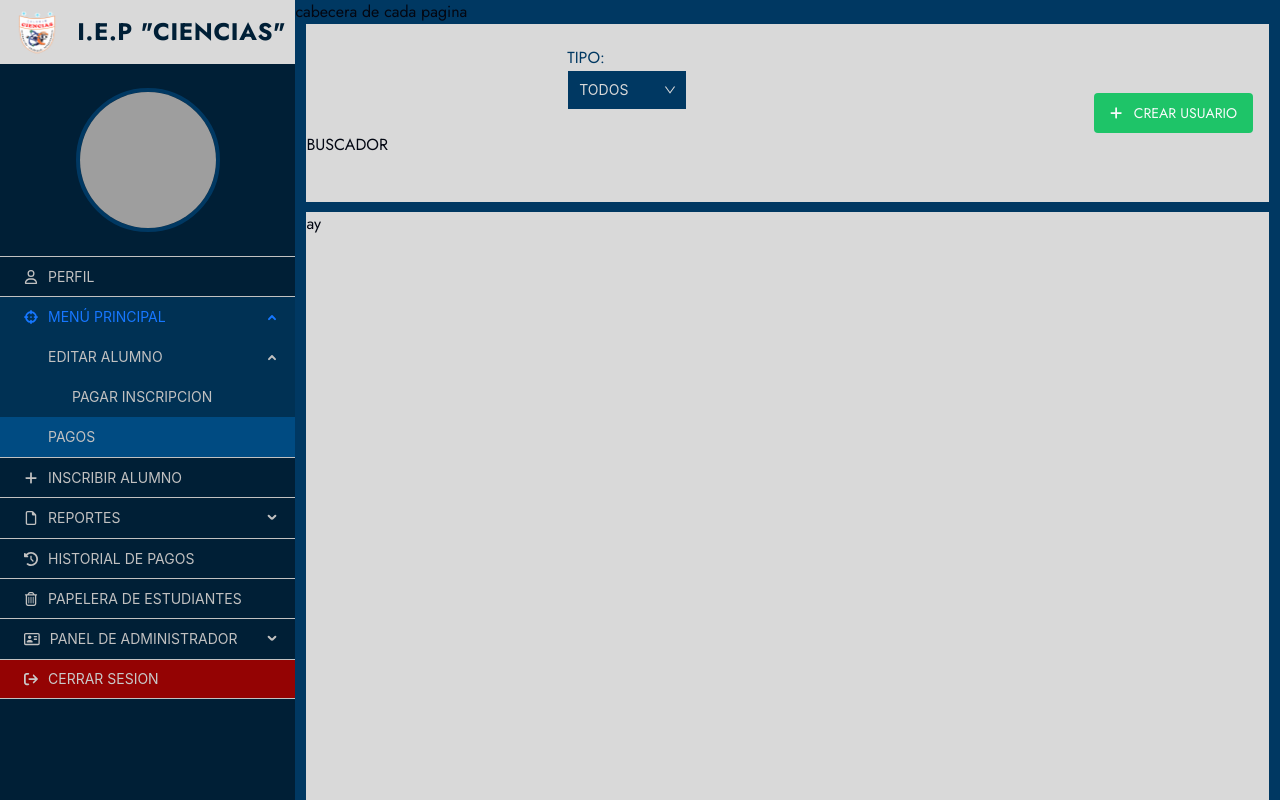
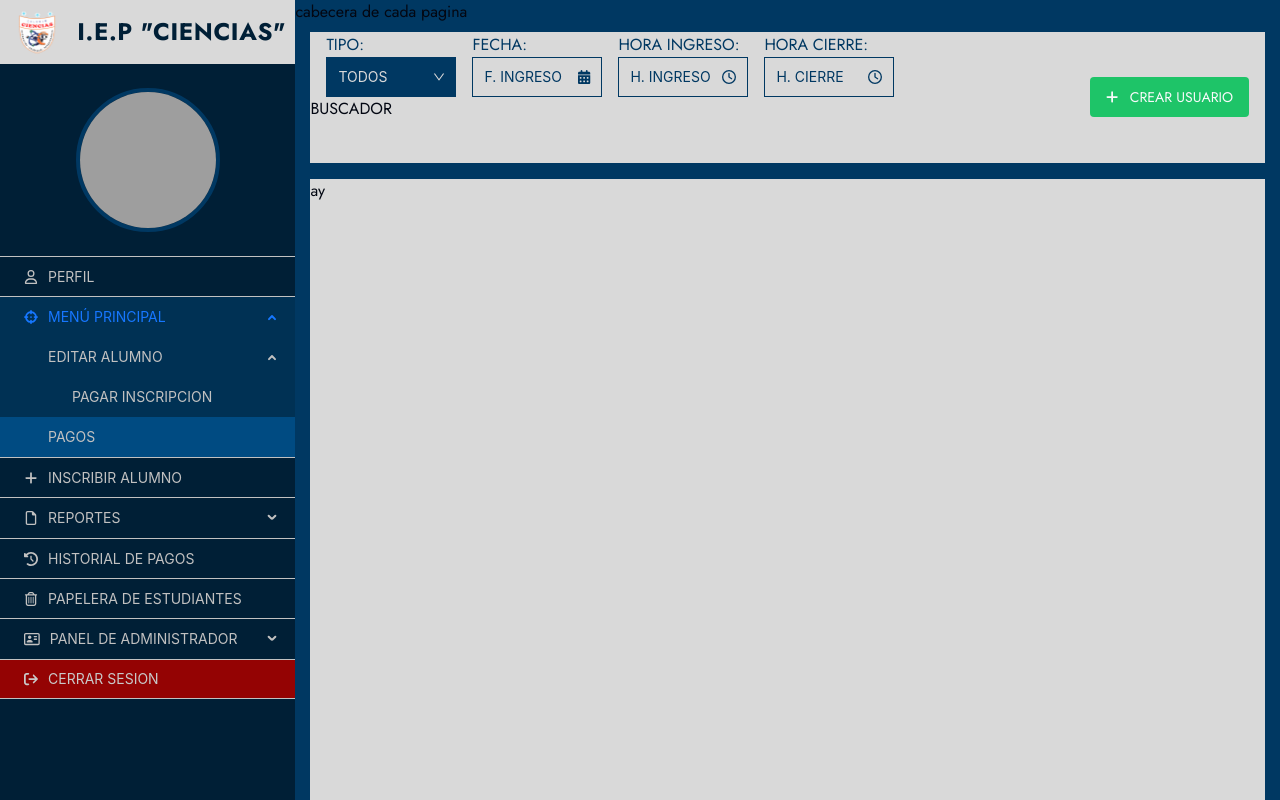
Before and after one commit to MaricieloCastro/gestion-pagos-educativo, a React (Vite) app: page /panel-administrador/lista-usuarios in a window 1280 px wide. Built offline with nearby package versions, Linux system fonts and the light colour scheme; grey boxes are pictures that could not be loaded.

Commit message:
Configuracion primaria de los filtros en la lista de usuarios

```diff
--- a/package.json
+++ b/package.json
@@ -19,6 +19,8 @@
     "@fortawesome/react-fontawesome": "^0.2.0",
     "@hookform/resolvers": "^3.3.4",
     "@mui/material": "^5.15.15",
+    "@mui/styled-engine-sc": "^6.0.0-alpha.18",
+    "@mui/x-date-pickers": "^7.2.0",
     "@radix-ui/react-avatar": "^1.0.4",
     "@radix-ui/react-label": "^2.0.2",
     "@radix-ui/react-select": "^2.0.0",
@@ -26,12 +28,16 @@
     "antd": "^5.16.1",
     "class-variance-authority": "^0.7.0",
     "clsx": "^2.1.0",
+    "date-fns": "^3.6.0",
+    "dayjs": "^1.11.10",
     "lucide-react": "^0.368.0",
+    "moment": "^2.30.1",
     "react": "^18.2.0",
     "react-dom": "^18.2.0",
     "react-hook-form": "^7.51.3",
     "react-router-dom": "^6.22.3",
     "sass": "^1.75.0",
+    "styled-components": "^6.1.8",
     "tailwind-merge": "^2.2.2",
     "tailwindcss-animate": "^1.0.7",
     "zod": "^3.22.4"
--- /dev/null
+++ b/src/components/DateFiltros.jsx
@@ -0,0 +1,45 @@
+import React from "react";
+import { DatePicker, Space, ConfigProvider } from "antd";
+import dayjs from "dayjs";
+import customParseFormat from "dayjs/plugin/customParseFormat";
+dayjs.extend(customParseFormat);
+import { FontAwesomeIcon } from "@fortawesome/react-fontawesome";
+import { faCalendarDays } from "@fortawesome/free-solid-svg-icons";
+
+const DateFiltros = () => {
+  /** Manually entering any of the following formats will perform date parsing */
+  const dateFormatList = ["DD/MM/YYYY", "DD/MM/YY", "DD-MM-YYYY", "DD-MM-YY"];
+
+  const currentDate = dayjs();
+  console.log(currentDate);
+
+  return (
+    <Space direction="vertical" size={0}>
+      <p className="text-blue-claro font-normal">FECHA:</p>
+      <ConfigProvider
+        theme={{
+          token: {
+            colorTextPlaceholder: "#003862",
+            colorBgContainer: "none",
+          },
+        }}
+      >
+        <DatePicker
+          // defaultValue={dayjs("01/01/2015", dateFormatList[0])}
+          format={dateFormatList[0]}
+          className="rounded-none w-date-listas h-height-listas bg-none text-blue-claro border-blue-claro hover:bg-none hover:border-blue-hover"
+          placeholder="F. INGRESO"
+          suffixIcon={
+            <FontAwesomeIcon
+              className="text-blue-claro"
+              icon={faCalendarDays}
+            />
+          }
+          maxDate={currentDate}
+        />
+      </ConfigProvider>
+    </Space>
+  );
+};
+
+export default DateFiltros;
--- /dev/null
+++ b/src/components/HourFiltros.jsx
@@ -0,0 +1,32 @@
+import React from "react";
+import { ConfigProvider, Space, TimePicker } from "antd";
+import dayjs from "dayjs";
+import { FontAwesomeIcon } from "@fortawesome/react-fontawesome";
+import { faClock } from "@fortawesome/free-regular-svg-icons";
+
+const HourFiltros = (props) => {
+  const { label, placeholder } = props;
+
+  return (
+    <Space direction="vertical" size={0}>
+      <p className="text-blue-claro font-normal">{label}:</p>
+      <ConfigProvider
+        theme={{
+          token: {
+            colorTextPlaceholder: "#003862",
+            colorBgContainer: "none",
+          },
+        }}
+      >
+        <TimePicker
+          className="rounded-none w-date-listas h-height-listas bg-none text-blue-claro border-blue-claro hover:bg-none hover:border-blue-hover"
+          placeholder={placeholder}
+          suffixIcon={
+            <FontAwesomeIcon className="text-blue-claro" icon={faClock} />
+          }
+        />
+      </ConfigProvider>
+    </Space>
+  );
+};
+export default HourFiltros;
--- a/src/components/MenuLateral/MenuLateral.jsx
+++ b/src/components/MenuLateral/MenuLateral.jsx
@@ -170,7 +170,7 @@ const MenuLateral = ({ children }) => {
         </div>
       </nav>
       <div className="w-screen">
-        <div>cabecera de cada pagina</div>
+        <div className=" h-8">cabecera de cada pagina</div>
         <div>{children}</div>
       </div>
     </>
--- a/src/components/SelectDemo.jsx
+++ /dev/null
@@ -1,31 +0,0 @@
-import * as React from "react";
-
-import {
-  Select,
-  SelectContent,
-  SelectGroup,
-  SelectItem,
-  SelectLabel,
-  SelectTrigger,
-  SelectValue,
-} from "@/components/ui/select";
-
-export function SelectDemo() {
-  return (
-    <Select>
-      <SelectTrigger className="w-[180px]">
-        <SelectValue placeholder="Select a fruit" />
-      </SelectTrigger>
-      <SelectContent>
-        <SelectGroup>
-          <SelectLabel>Fruits</SelectLabel>
-          <SelectItem value="TODOS">TODOS</SelectItem>
-          <SelectItem value="banana">Banana</SelectItem>
-          <SelectItem value="blueberry">Blueberry</SelectItem>
-          <SelectItem value="grapes">Grapes</SelectItem>
-          <SelectItem value="pineapple">Pineapple</SelectItem>
-        </SelectGroup>
-      </SelectContent>
-    </Select>
-  );
-}
--- a/src/components/SelectFiltros.jsx
+++ b/src/components/SelectFiltros.jsx
@@ -1,8 +1,21 @@
-import React from 'react'
+import React from "react";
 import { Select, ConfigProvider } from "antd";
 
 const SelectFiltros = (props) => {
-    const { title, classNameTitle, options, defaultValue, bgSelect, colorFlecha, bgElevated, colorText, controlItemBgActive, controlItemBgHover, width, height } = props;
+  const {
+    title,
+    classNameTitle,
+    options,
+    defaultValue,
+    bgSelect,
+    colorFlecha,
+    bgElevated,
+    colorText,
+    controlItemBgActive,
+    controlItemBgHover,
+    width,
+    height,
+  } = props;
 
   const handleChange = (value) => {
     console.log(`selected ${value}`);
@@ -25,7 +38,8 @@ const SelectFiltros = (props) => {
               colorBgContainer: `${bgSelect}`,
               colorBgElevated: `${bgElevated}`,
               controlItemBgActive: `${controlItemBgActive}`,
-                            controlItemBgHover: `${controlItemBgHover}`
+              controlItemBgHover: `${controlItemBgHover}`,
+              colorBorder: "#003862",
             },
           },
         }}
@@ -41,7 +55,7 @@ const SelectFiltros = (props) => {
         />
       </ConfigProvider>
     </div>
-    )
-}
+  );
+};
 
-export default SelectFiltros
+export default SelectFiltros;
--- a/src/modules/Seguridad/pages/ListaUsuarios/ListaUsuarios.jsx
+++ b/src/modules/Seguridad/pages/ListaUsuarios/ListaUsuarios.jsx
@@ -1,19 +1,20 @@
 import React from "react";
 import MenuLateral from "@/components/MenuLateral";
-import SelectFiltros from '@/components/SelectFiltros'
+import SelectFiltros from "@/components/SelectFiltros";
 import ButtonWithIcon from "@/components/ButtonWithIcon";
-import { optionsTipo } from '@/api/optionsFiltros'
-import { faPlus, faVault } from '@fortawesome/free-solid-svg-icons'
-
+import { optionsTipo } from "@/api/optionsFiltros";
+import { faPlus } from "@fortawesome/free-solid-svg-icons";
+import DateFiltros from "@/components/DateFiltros";
+import HourFiltros from "@/components/HourFiltros";
 
 const ListaUsuarios = () => {
   return (
     <div className="flex h-screen blue-oscuro overflow-hidden">
       <MenuLateral>
-        <div className="h-screen px-caja-contenido grid grid-rows-caja-contenido">
-          <div className="bg-white-texto flex justify-between">
-            <div className="w-2/3 grid">
-              <div className="flex justify-center items-center">
+        <div className="h-screen px-caja-contenido grid grid-rows-caja-contenido gap-4">
+          <div className="bg-white-texto flex justify-between ">
+            <div className="w-2/3 grid grid-rows-2">
+              <div className="flex gap-4 items-center px-4">
                 <SelectFiltros
                   title="TIPO"
                   classNameTitle="text-blue-claro font-normal"
@@ -25,24 +26,26 @@ const ListaUsuarios = () => {
                   colorText="#D9D9D9"
                   controlItemBgActive="#004988"
                   controlItemBgHover="#002A50"
-                  width={120}
+                  width={130}
                   height={40}
                 />
+                <DateFiltros />
+                <HourFiltros label="HORA INGRESO" placeholder="H. INGRESO" />
+                <HourFiltros label="HORA CIERRE" placeholder="H. CIERRE" />
               </div>
-              <div>
-                BUSCADOR
-              </div>
+              <div>BUSCADOR</div>
             </div>
             <div className="w-1/3 flex justify-center relative items-center">
               <ButtonWithIcon
                 text="CREAR USUARIO"
-                icon={faPlus} classNameVariants="rounded-sm
+                icon={faPlus}
+                classNameVariants="rounded-sm
                 p-4 bg-green-boton hover:bg-green-boton-hover
                 absolute right-4"
               />
             </div>
           </div>
-          <div className="bg-white-texto mt-2.5">ay</div>
+          <div className="bg-white-texto">ay</div>
         </div>
       </MenuLateral>
     </div>
--- a/tailwind.config.js
+++ b/tailwind.config.js
@@ -22,11 +22,15 @@ module.exports = {
         "login-grid": "1fr 2fr",
       },
       gridTemplateRows: {
-        "caja-contenido": "1fr 3.5fr",
+        "caja-contenido": "1fr 5fr",
       },
       width: {
         "login-caja": "350px",
         "login-header": "220px",
+        "date-listas": "130px",
+      },
+      height: {
+        "height-listas": "40px",
       },
       minWidth: {
         "login-minWidth": "600px",
@@ -34,7 +38,7 @@ module.exports = {
         "login-minWidth-global": "600px",
       },
       padding: {
-        "caja-contenido": "11px",
+        "caja-contenido": "15px",
       },
       colors: {
         border: "hsl(var(--border))",
@@ -74,6 +78,7 @@ module.exports = {
         "blue-claro": "#003862",
         "blue-oscuro": "#001F36",
         "blue-claro+": "#004B82",
+        "blue-hover": "#005BA0",
         "white-cabecera": "#D9D9D9",
         "white-linea": "#C1C1C1",
         "white-texto": "#D9D9D9",
```
Also changed, not shown: src/components/ButtonWithIcon.jsx (+9 -8 lines), 1 other file (tests, documents, lock files or other folders). Lines whose indentation alone changed are shown as unchanged.
